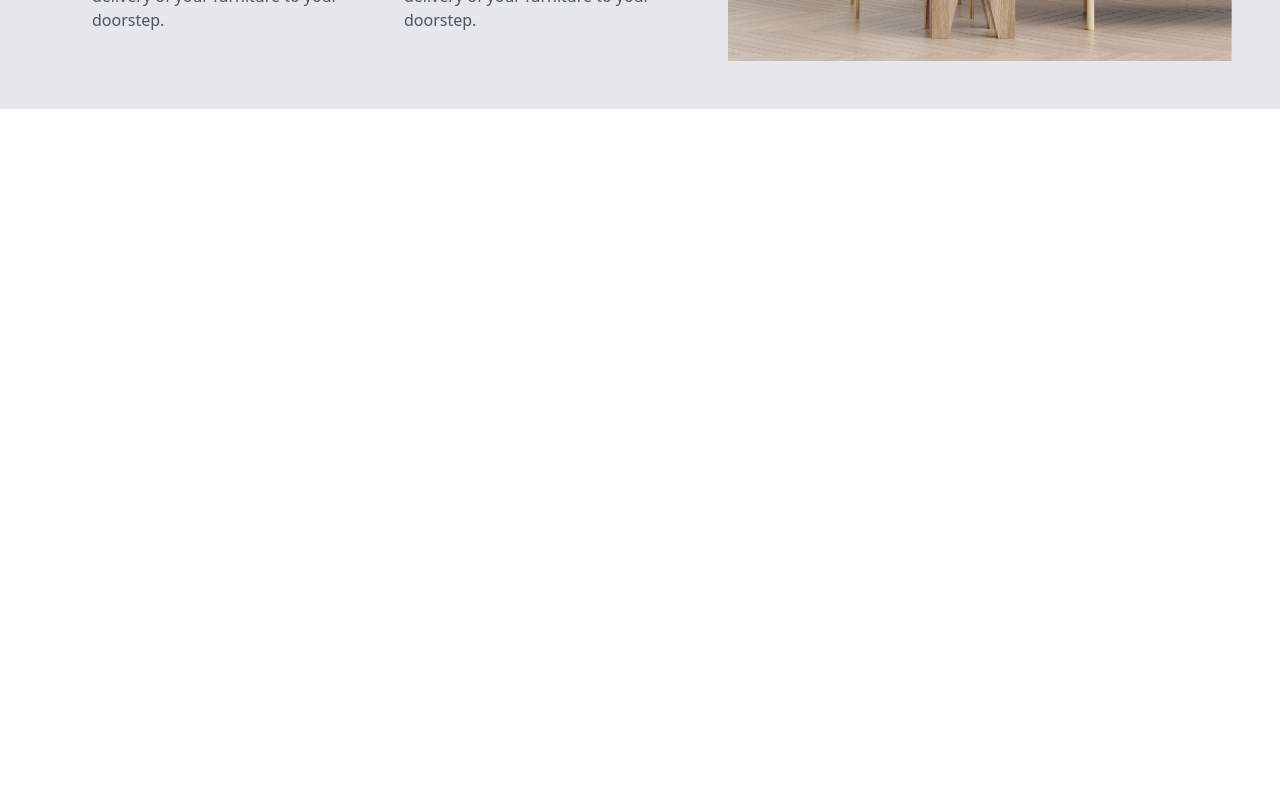
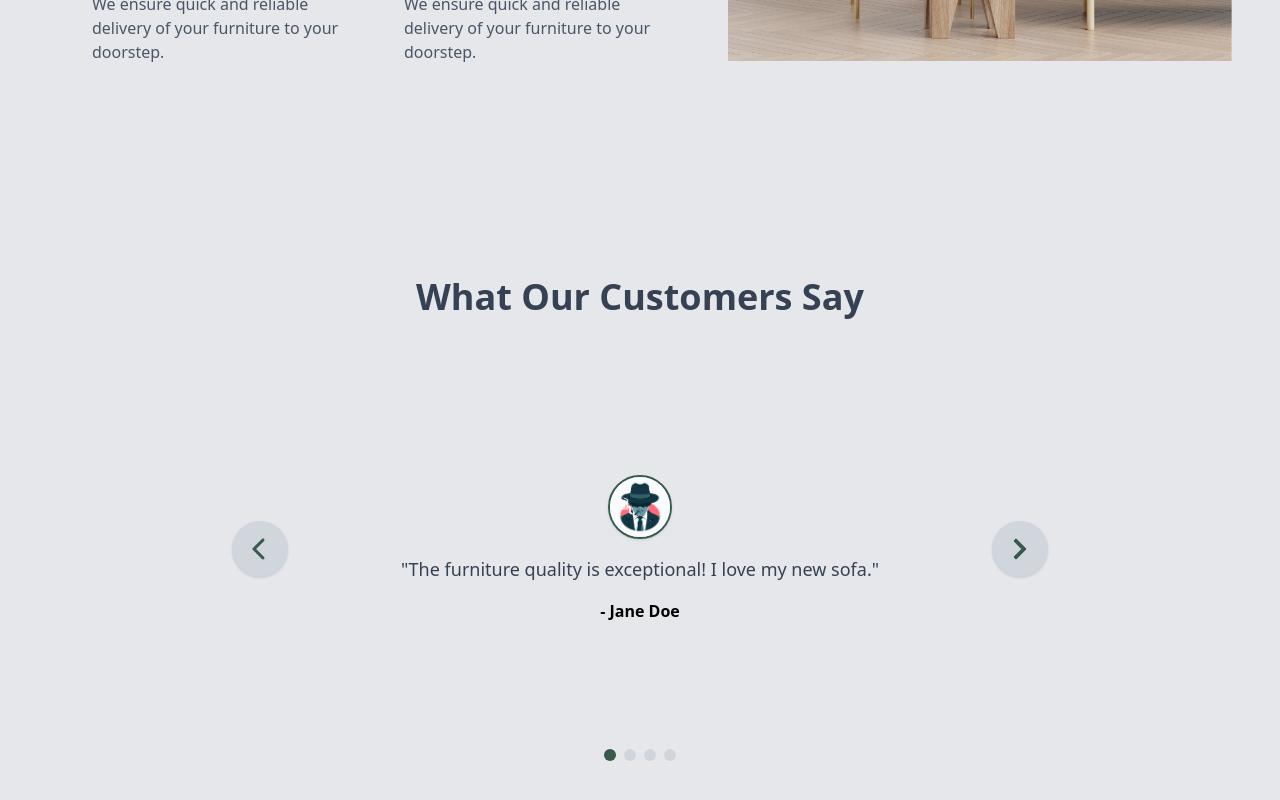
Before and after one commit to FrancisMosoti/FurnitureStore-Frontend, a React (Vite) app: page / in a window 1280 px wide. Shown: the part 1879-2679 px from the top of the page. Before the commit the page ends 1988 px from the top, so only its background shows below. Built offline with nearby package versions, Linux system fonts and the light colour scheme.

Commit message:
Testimonials

```diff
--- /dev/null
+++ b/src/Sections/Testimonials.jsx
@@ -0,0 +1,181 @@
+import { useState, useEffect, useRef } from "react";
+import { FaChevronRight } from "react-icons/fa";
+import { FaChevronLeft } from "react-icons/fa6";
+
+const testimonials = [
+  {
+    text: "The furniture quality is exceptional! I love my new sofa.",
+    fullName: "Jane Doe",
+    avatar: "/Avatars/avatar1.jpg",
+  },
+  {
+    text: "I had a great shopping experience. The delivery was fast and the customer service was helpful.",
+    fullName: "John Smith",
+    avatar: "/Avatars/avatar1.jpg",
+  },
+  {
+    text: "Amazing selection of furniture! I found exactly what I was looking for.",
+    fullName: "Emily Johnson",
+    avatar: "/Avatars/avatar1.jpg",
+  },
+  {
+    text: "The quality of the furniture exceeded my expectations. Highly recommend!",
+    fullName: "Michael Brown",
+    avatar: "/Avatars/avatar1.jpg",
+  },
+];
+
+const CARD_HEIGHT = "min-h-[-60vh]"; // Adjust as needed for your content
+
+const Testimonials = () => {
+  const [current, setCurrent] = useState(0);
+  const [animating, setAnimating] = useState(false);
+  const [direction, setDirection] = useState("right");
+  const timeoutRef = useRef(null);
+
+  // Auto-scroll effect
+  useEffect(() => {
+    timeoutRef.current = setTimeout(() => {
+      handleNext();
+    }, 10000);
+    return () => clearTimeout(timeoutRef.current);
+    // eslint-disable-next-line
+  }, [current]);
+
+  const handlePrev = () => {
+    if (animating) return;
+    setDirection("left");
+    setAnimating(true);
+    setTimeout(() => {
+      setCurrent(
+        (prev) => (prev - 1 + testimonials.length) % testimonials.length
+      );
+      setAnimating(false);
+    }, 400);
+  };
+
+  const handleNext = () => {
+    if (animating) return;
+    setDirection("right");
+    setAnimating(true);
+    setTimeout(() => {
+      setCurrent((prev) => (prev + 1) % testimonials.length);
+      setAnimating(false);
+    }, 400);
+  };
+
+  const handleDot = (idx) => {
+    if (animating || idx === current) return;
+    setDirection(idx > current ? "right" : "left");
+    setAnimating(true);
+    setTimeout(() => {
+      setCurrent(idx);
+      setAnimating(false);
+    }, 400);
+  };
+
+  // Animation classes
+  const getCardClass = () => {
+    if (!animating) return "translate-x-0 opacity-100";
+    if (direction === "right") return "-translate-x-full opacity-0";
+    return "translate-x-full opacity-0";
+  };
+
+  const getNextCardClass = () => {
+    if (!animating) return "translate-x-0 opacity-100";
+    if (direction === "right") return "translate-x-full opacity-0";
+    return "-translate-x-full opacity-0";
+  };
+
+  // For smooth slide, render both current and next card during animation
+  const nextIdx =
+    direction === "right"
+      ? (current + 1) % testimonials.length
+      : (current - 1 + testimonials.length) % testimonials.length;
+
+  return (
+    <section className="bg-gray-200 p-10">
+      <h2 className="text-4xl font-bold text-center mb-8 text-gray-700">
+        What Our Customers Say
+      </h2>
+
+      <div className="flex justify-center items-center gap-4">
+        <button
+          aria-label="Previous"
+          onClick={handlePrev}
+          className="w-14 h-14 flex items-center justify-center rounded-full bg-gray-300 text-[#365A4C] text-2xl shadow hover:bg-[#365A4C] hover:text-white transition"
+        >
+          <FaChevronLeft />
+        </button>
+        <div
+          className={`relative w-3/4 max-w-2xl min-h-[50vh] flex items-center justify-center overflow-hidden`}
+        >
+          {/* Current card */}
+          <div
+            className={`absolute w-full transition-all duration-400 ease-in-out ${CARD_HEIGHT} ${
+              animating ? getCardClass() : "z-10"
+            }`}
+            style={{ pointerEvents: animating ? "none" : "auto" }}
+          >
+            <div className="p-6 rounded-lg flex flex-col items-center">
+              <img
+                src={testimonials[current].avatar}
+                alt={testimonials[current].fullName}
+                className="w-16 h-16 rounded-full object-cover mb-4 border-2 border-[#365A4C] shadow"
+              />
+              <p className="text-gray-700 mb-4 text-center text-lg">
+                "{testimonials[current].text}"
+              </p>
+              <p className="font-semibold text-center">
+                - {testimonials[current].fullName}
+              </p>
+            </div>
+          </div>
+          {/* Next card (only during animation) */}
+          {animating && (
+            <div
+              className={`absolute w-full transition-all duration-400 ease-in-out ${CARD_HEIGHT} z-20 ${getNextCardClass()}`}
+            >
+              <div className="p-6 rounded-lg shadow-md bg-white flex flex-col items-center">
+                <img
+                  src={testimonials[nextIdx].avatar}
+                  alt={testimonials[nextIdx].fullName}
+                  className="w-16 h-16 rounded-full object-cover mb-4 border-2 border-[#365A4C] shadow"
+                />
+                <p className="text-gray-700 text-center">
+                  "{testimonials[nextIdx].text}"
+                </p>
+                <p className="font-semibold text-center">
+                  - {testimonials[nextIdx].fullName}
+                </p>
+              </div>
+            </div>
+          )}
+        </div>
+
+        <button
+          aria-label="Next"
+          onClick={handleNext}
+          className="w-14 h-14 flex items-center justify-center rounded-full bg-gray-300 text-[#365A4C] text-2xl shadow hover:bg-[#365A4C] hover:text-white transition"
+        >
+          <FaChevronRight />
+        </button>
+      </div>
+      {/* Dots for navigation */}
+      <div className="flex justify-center gap-2">
+        {testimonials.map((_, idx) => (
+          <button
+            key={idx}
+            onClick={() => handleDot(idx)}
+            className={`w-3 h-3 rounded-full ${
+              current === idx ? "bg-[#365A4C]" : "bg-gray-300"
+            }`}
+            aria-label={`Go to testimonial ${idx + 1}`}
+          />
+        ))}
+      </div>
+    </section>
+  );
+};
+
+export default Testimonials;
--- a/src/Sections/WhyChooseUs.jsx
+++ b/src/Sections/WhyChooseUs.jsx
@@ -35,17 +35,17 @@ const features = [
 
 const WhyChooseUs = () => {
   return (
-    <section className="bg-gray-200 pl-20 md:pt-40 flex ">
-      <div className="md:w-1/2 ">
-        <h2 className="text-3xl font-bold mb-8 text-gray-700">
+    <section className="bg-gray-200 pl-10 md:pl-20 pt-32 md:pt-40 flex md:flex-row flex-col items-center justify-between pb-32">
+      <div className="md:w-1/2">
+        <h2 className="text-3xl text-center md:text-start font-bold mb-8 text-gray-700">
           Why Choose Us?
         </h2>
-        <p className="text-lg text-gray-700 mb-8 w-3/4">
+        <p className="text-lg text-center text-gray-700 mb-8 md:w-3/4 md:text-start">
           We are committed to providing high-quality furniture that meets your
           needs and exceeds your expectations. Our products are crafted with
           care, ensuring durability and style for your home or office.
         </p>
-        <div className="grid grid-cols-1 md:grid-cols-2 gap-6">
+        <div className="grid grid-cols-2 gap-6">
           {features.map((feature, index) => (
             <div className="p-3" key={index}>
               <p className="text-3xl">{feature.IconBase}</p>
@@ -59,7 +59,7 @@ const WhyChooseUs = () => {
           ))}
         </div>
       </div>
-      <div className="md:w-1/2 flex justify-center items-center p-12">
+      <div className="md:w-1/2 flex justify-center items-center md:p-12 ">
         <img src="/why-choose-us-img.jpg" alt="" />
       </div>
     </section>
--- a/src/pages/Website/HomePage.jsx
+++ b/src/pages/Website/HomePage.jsx
@@ -1,5 +1,6 @@
 import { Hero } from "../../App";
 import Overview from "../../Sections/Overview";
+import Testimonials from "../../Sections/Testimonials";
 import WhyChooseUs from "../../Sections/WhyChooseUs";
 
 const HomePage = () => {
@@ -8,6 +9,7 @@ const HomePage = () => {
       <Hero />
       <Overview />
       <WhyChooseUs />
+      <Testimonials />
     </>
   );
 };
```
Also changed, not shown: public/Avatars/avatar1.jpg (added).
